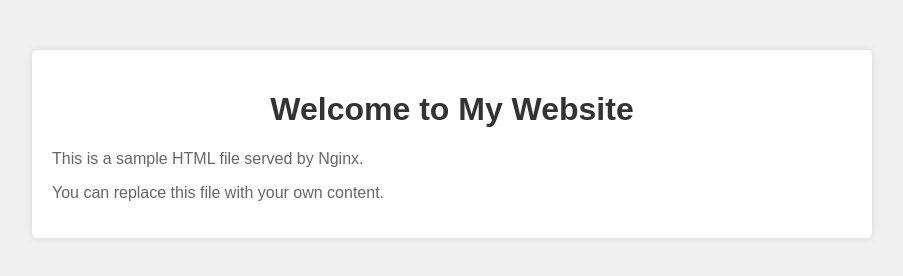
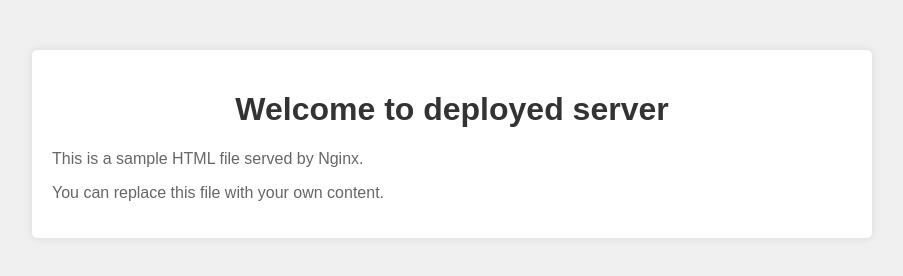
Before and after one commit to ErSanjeevGupta/deploy-nginx, a plain HTML site: page index.html in a window 1280 px wide. Shown: the whole page, without its empty margins (188-1091 px from the left). Drawn offline with Linux system fonts and the light colour scheme.

Commit message:
Update index.html

```diff
--- a/index.html
+++ b/index.html
@@ -30,7 +30,7 @@
 </head>
 <body>
     <div class="container">
-        <h1>Welcome to My Website</h1>
+        <h1>Welcome to deployed server</h1>
         <p>This is a sample HTML file served by Nginx.</p>
         <p>You can replace this file with your own content.</p>
     </div>
```
